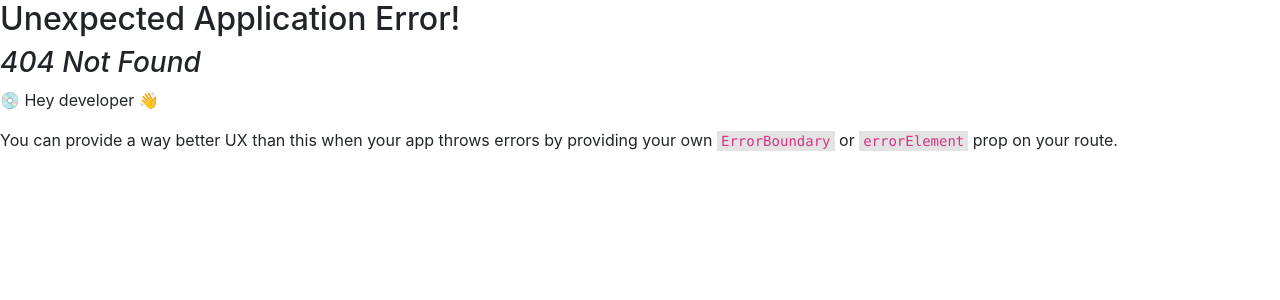
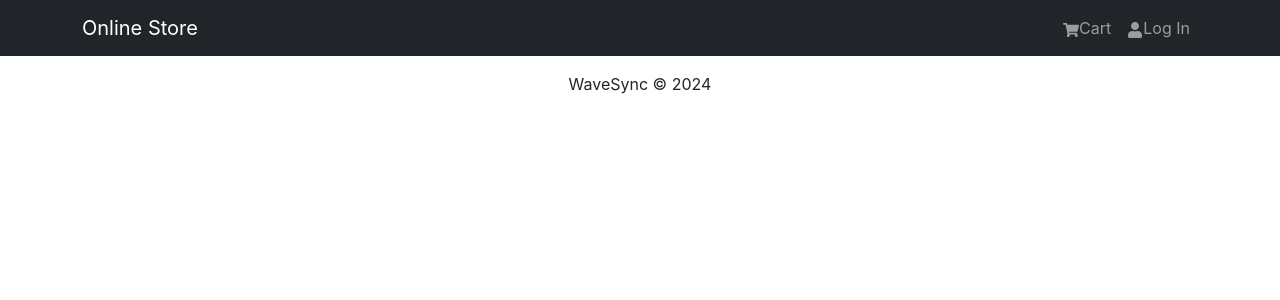
Before and after one commit to IT22148254/MLB_WD_ITP24_B3_13, a React (Create React App) app in the folder frontend/: page / in a window 1280 px wide. Before the commit this address had no page. Shown: the top 300 px of the page. Built offline with nearby package versions, Linux system fonts and the light colour scheme.

Commit message:
fix link issues to run on gh

```diff
--- a/frontend/src/content/product.jsx
+++ b/frontend/src/content/product.jsx
@@ -6,7 +6,7 @@ import React from "react";
 function product({ product }) {
   return (
     <Link
-      to={`store/product/${product._id}`}
+      to={`/product/${product._id}`}
       style={{ textDecoration: "none" }}
     >
       <Card border="light" bg="info" text="light" className="my-3 p-3 rounded">
--- a/frontend/src/index.js
+++ b/frontend/src/index.js
@@ -17,10 +17,10 @@ import store from "./store";
 
 const router = createBrowserRouter(
   createRoutesFromElements(
-    <Route path="/store" element={<App />}>
+    <Route path="/" element={<App />}>
       <Route index={true} path="/store" element={<HomeScreen />} />
 
-      <Route path="store/product/:id" element={<ProductScreen />} />
+      <Route path="/product/:id" element={<ProductScreen />} />
     </Route>
   )
 );
```
